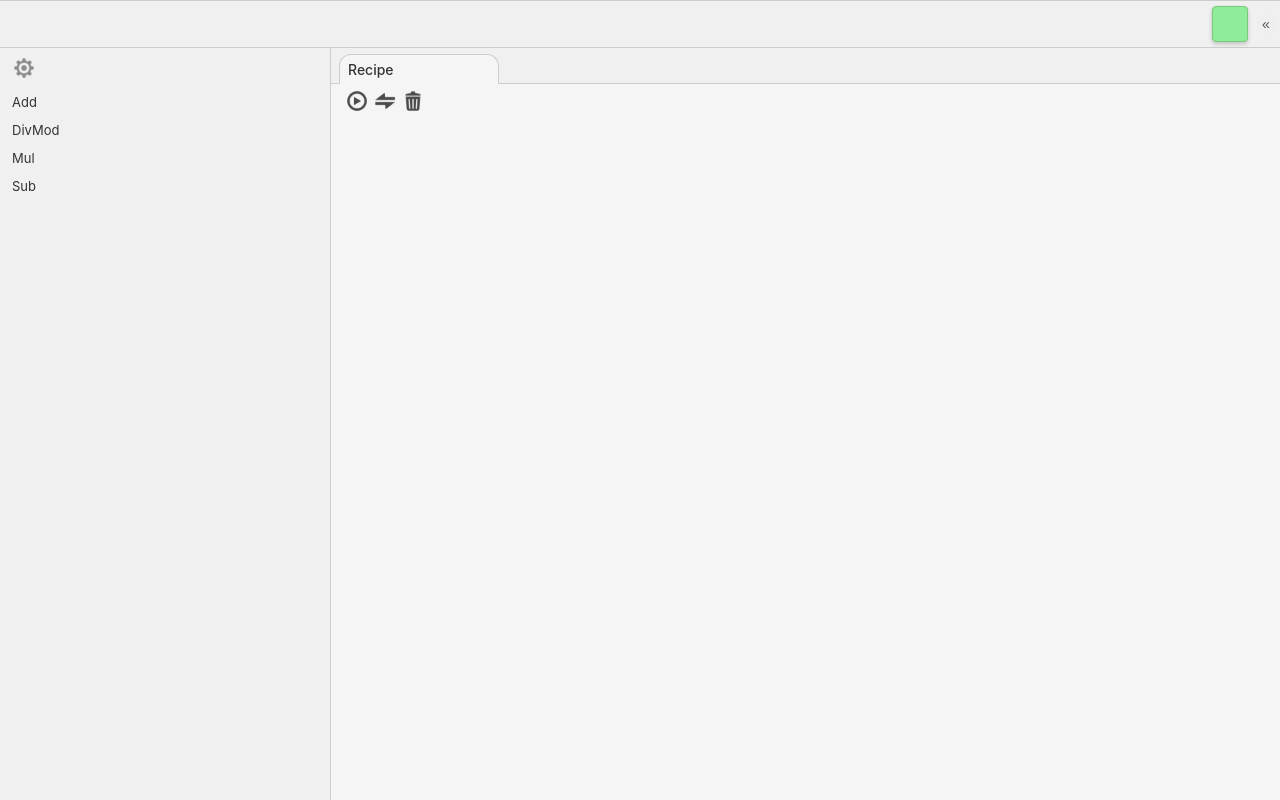
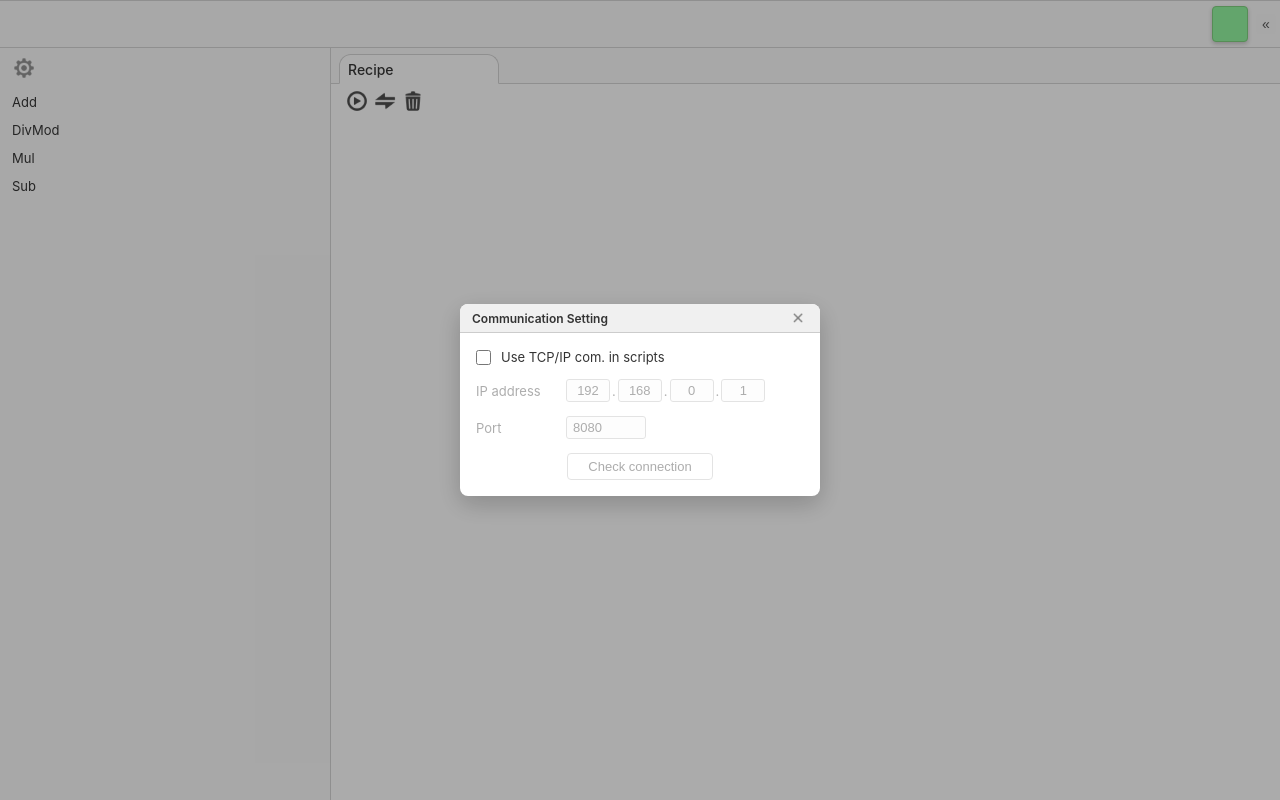
Before and after one commit to acchi17/ScriptFlow, a Vue app: page / in a window 1280 px wide. Both pictures are taken after a click on the button 385 px from the left and 101 px from the top of the page. Built offline with nearby package versions, Linux system fonts and the light colour scheme.

Commit message:
feat: add CommSettingView component and integrate with RecipeItem

```diff
--- a/src/assets/styles/variables.css
+++ b/src/assets/styles/variables.css
@@ -17,7 +17,7 @@
   --close-icon-image: url('@/assets/images/close-icon-gray-96.png');
   --setting-icon-image: url('@/assets/images/setting-icon-gray-256.png');
   --edit-icon-image: url('@/assets/images/pensil-icon-gray-256.png');
-  --com-icon-image: url('@/assets/images/com-icon-gray-256.png');
+  --comm-icon-image: url('@/assets/images/comm-icon-gray-256.png');
 
   /* Base-layout styles */
   --menu-bar-height: 48px;
--- /dev/null
+++ b/src/components/CommSettingView.vue
@@ -0,0 +1,216 @@
+<template>
+  <div class="comm-setting-backdrop" @click.self="$emit('close')">
+    <div class="comm-setting-dialog">
+      <div class="dialog-header">
+        <span class="dialog-title">Communication Setting</span>
+        <button class="close-btn" @click="$emit('close')"></button>
+      </div>
+      <div class="dialog-body">
+        <label class="row checkbox-row">
+          <input type="checkbox" :checked="useTcpIp" @change="useTcpIp = $event.target.checked" />
+          <span>Use TCP/IP com. in scripts</span>
+        </label>
+        <div class="row ip-row" :class="{ disabled: !useTcpIp }">
+          <span class="row-label">IP address</span>
+          <div class="ip-fields">
+            <template v-for="(part, idx) in ipParts" :key="idx">
+              <span v-if="idx > 0" class="ip-dot">.</span>
+              <input
+                class="ip-octet"
+                type="text"
+                :value="part"
+                :disabled="!useTcpIp"
+                maxlength="3"
+                @input="ipParts[idx] = $event.target.value"
+              />
+            </template>
+          </div>
+        </div>
+        <div class="row port-row" :class="{ disabled: !useTcpIp }">
+          <span class="row-label">Port</span>
+          <input
+            class="port-input"
+            type="text"
+            :value="port"
+            :disabled="!useTcpIp"
+            maxlength="5"
+            @input="port = $event.target.value"
+          />
+        </div>
+        <div class="row check-row">
+          <button class="check-btn" :disabled="!useTcpIp" @click="checkConnection">
+            Check connection
+          </button>
+        </div>
+      </div>
+    </div>
+  </div>
+</template>
+
+<script>
+import { ref, onMounted, onBeforeUnmount } from 'vue'
+
+export default {
+  name: 'CommSettingView',
+  emits: ['close'],
+
+  setup(_, { emit }) {
+    const useTcpIp = ref(false)
+    const ipParts  = ref(['192', '168', '0', '1'])
+    const port     = ref('8080')
+
+    const checkConnection = () => {
+      // TODO: implement connection check
+    }
+
+    const onKeydown = (e) => {
+      if (e.key === 'Escape') emit('close')
+    }
+    onMounted(()       => document.addEventListener('keydown', onKeydown))
+    onBeforeUnmount(() => document.removeEventListener('keydown', onKeydown))
+
+    return { useTcpIp, ipParts, port, checkConnection }
+  }
+}
+</script>
+
+<style scoped>
+.comm-setting-backdrop {
+  position: fixed;
+  inset: 0;
+  z-index: 100;
+  background: rgba(0, 0, 0, 0.3);
+  display: flex;
+  align-items: center;
+  justify-content: center;
+}
+
+.comm-setting-dialog {
+  width: 360px;
+  background: #fff;
+  border-radius: 8px;
+  box-shadow: 0 8px 24px rgba(0, 0, 0, 0.2);
+  display: flex;
+  flex-direction: column;
+  overflow: hidden;
+}
+
+.dialog-header {
+  display: flex;
+  align-items: center;
+  justify-content: space-between;
+  padding: 4px 12px;
+  border-bottom: var(--base-outline-border);
+  background: var(--left-side-bg-color, #f5f5f5);
+}
+
+.dialog-title {
+  font-size: 12px;
+  font-weight: 600;
+  color: #333;
+}
+
+.close-btn {
+  width: 20px;
+  height: 20px;
+  background: var(--close-icon-image) center / contain no-repeat;
+  border: none;
+  cursor: pointer;
+  opacity: 0.6;
+  padding: 0;
+}
+
+.close-btn:hover {
+  opacity: 1;
+}
+
+.dialog-body {
+  padding: 16px;
+  display: flex;
+  flex-direction: column;
+  gap: 14px;
+}
+
+.row {
+  display: flex;
+  align-items: center;
+  gap: 10px;
+}
+
+.row.disabled {
+  opacity: 0.4;
+  pointer-events: none;
+}
+
+.checkbox-row {
+  cursor: pointer;
+  font-size: 13px;
+  color: #333;
+  user-select: none;
+}
+
+.checkbox-row input {
+  width: 15px;
+  height: 15px;
+  cursor: pointer;
+}
+
+.row-label {
+  min-width: 80px;
+  font-size: 13px;
+  color: #333;
+}
+
+.ip-fields {
+  display: flex;
+  align-items: center;
+}
+
+.ip-octet {
+  width: 44px;
+  padding: 3px 4px;
+  font-size: 13px;
+  text-align: center;
+  border: 1px solid #bbb;
+  border-radius: 3px;
+  color: #333;
+}
+
+.ip-dot {
+  margin: 0 2px;
+  font-size: 13px;
+  color: #333;
+}
+
+.port-input {
+  width: 80px;
+  padding: 3px 6px;
+  font-size: 13px;
+  border: 1px solid #bbb;
+  border-radius: 3px;
+  color: #333;
+}
+
+.check-row {
+  justify-content: center;
+}
+
+.check-btn {
+  padding: 5px 20px;
+  font-size: 13px;
+  background: #fff;
+  border: 1px solid #bbb;
+  border-radius: 4px;
+  cursor: pointer;
+  color: #333;
+}
+
+.check-btn:hover:not(:disabled) {
+  background: #f0f0f0;
+}
+
+.check-btn:disabled {
+  opacity: 0.4;
+  cursor: default;
+}
+</style>
--- a/src/components/RecipeItem.vue
+++ b/src/components/RecipeItem.vue
@@ -30,6 +30,7 @@
         </div>
       </div>
     </div>
+    <CommSettingView v-if="showCommSetting" @close="showCommSetting = false" />
   </div>
 </template>
 
@@ -40,12 +41,14 @@ import { useEntryRect } from '../composables/useEntryRect'
 import { useEntryExecution } from '../composables/useEntryExecution'
 import ConnectionView from './ConnectionView.vue'
 import ContainerChildren from './ContainerChildren.vue'
+import CommSettingView from './CommSettingView.vue'
 
 export default {
   name: 'RecipeItem',
   components: {
     ConnectionView,
-    ContainerChildren
+    ContainerChildren,
+    CommSettingView,
   },
 
   setup() {
@@ -62,8 +65,10 @@ export default {
       clearContainer(mainContainer.id)
     }
 
+    const showCommSetting = ref(false)
+
     const openComSetting = () => {
-      // TODO: open communication setting
+      showCommSetting.value = true
     }
 
     const entryPanelRef = ref(null)
@@ -74,6 +79,7 @@ export default {
       executeRecipe,
       clearRecipe,
       openComSetting,
+      showCommSetting,
       entryPanelRef,
       entryLayoutMap
     }
@@ -174,7 +180,7 @@ export default {
 }
 
 .recipe-com-btn {
-  background-image: var(--com-icon-image);
+  background-image: var(--comm-icon-image);
   background-size: contain;
   background-repeat: no-repeat;
   background-position: center;
```
Also changed, not shown: src/assets/images/comm-icon-gray-256.png (renamed from src/assets/images/com-icon-gray-256.png).
